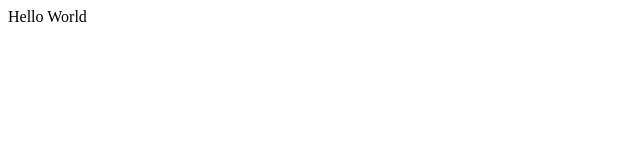
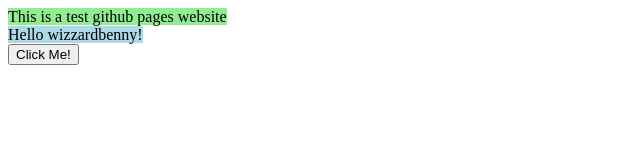
Before and after one commit to tecboyj/TestGithubPages, a plain HTML site: page index.html in a window 1280 px wide. Shown: the whole page, without its empty margins (0-640 px from the left). Drawn offline with Linux system fonts and the light colour scheme.

Commit message:
something cooler

```diff
--- a/index.html
+++ b/index.html
@@ -6,6 +6,15 @@
     <title>Document</title>
 </head>
 <body>
-    Hello World
-</body>
+    <span style="background-color: lightgreen;">This is a test github pages website</span><br>
+    <span style="background-color: lightblue;">Hello wizzardbenny!</span><br>
+    <button onclick="doSomething()">Click Me!</button><br>
+    <p id="count" hidden="true">0</p>
+
+    <script>
+        function doSomething() {
+            document.getElementById("count").hidden = false;
+            document.getElementById("count").innerHTML = parseInt(document.getElementById("count").innerHTML) + 1;
+        }
+    </script>
 </html>
```
